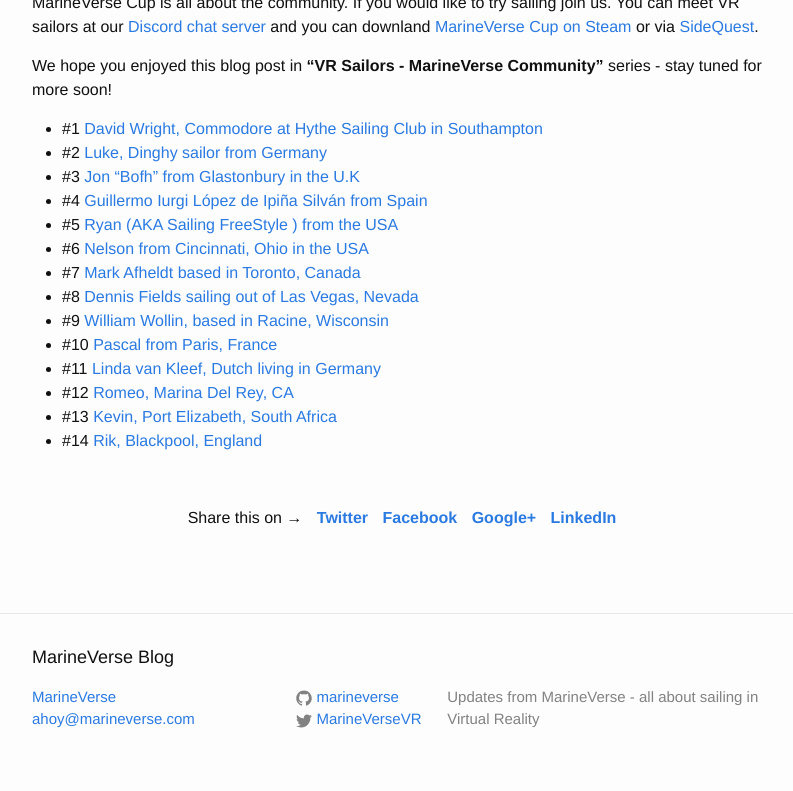
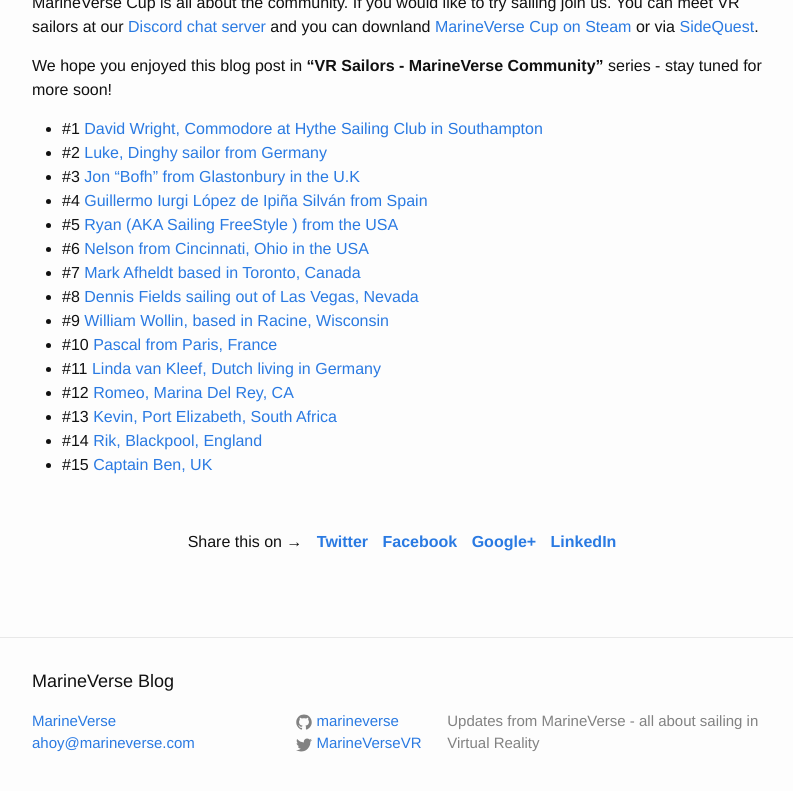
Before and after one commit to marineverse/marineverse.github.io, a Jekyll site: the page built from _posts/2020-05-09-vr-sailors-marineverse-cup-community-pascal.markdown, in a window 1280 px wide and 900 px high, scrolled down 2819 px, cut to the strip 85-876 px from the top of the window. Shown: the whole strip, without its empty margins (238-1031 px from the left). Built offline with Jekyll 4.4.1, drawn with Linux system fonts in a browser that asks for light colours; comment, search, counter and statistics services are not loaded.

Commit message:
capt ben link

```diff
--- a/_includes/community-series.markdown
+++ b/_includes/community-series.markdown
@@ -12,3 +12,4 @@
   - #12 [Romeo, Marina Del Rey, CA](https://blog.marineverse.com/marineverse/2020/05/16/vr-sailors-marineverse-cup-community-romeo.html)
   - #13 [Kevin, Port Elizabeth, South Africa](https://blog.marineverse.com/marineverse/2020/05/29/vr-sailors-marineverse-cup-community-kevin.html)
   - #14 [Rik, Blackpool, England](https://blog.marineverse.com/marineverse/2020/08/18/vr-sailors-marineverse-cup-community-rik.html)
+  - #15 [Captain Ben, UK](https://blog.marineverse.com/marineverse/2021/04/08/vr-sailors-marineverse-cup-community-captain-ben.html)
```
